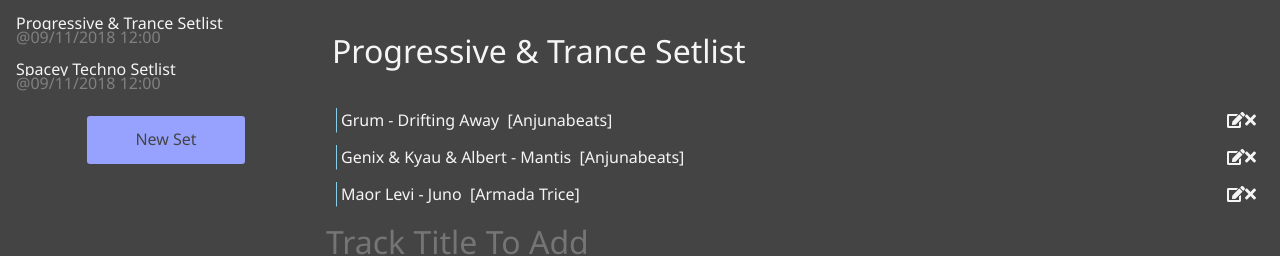
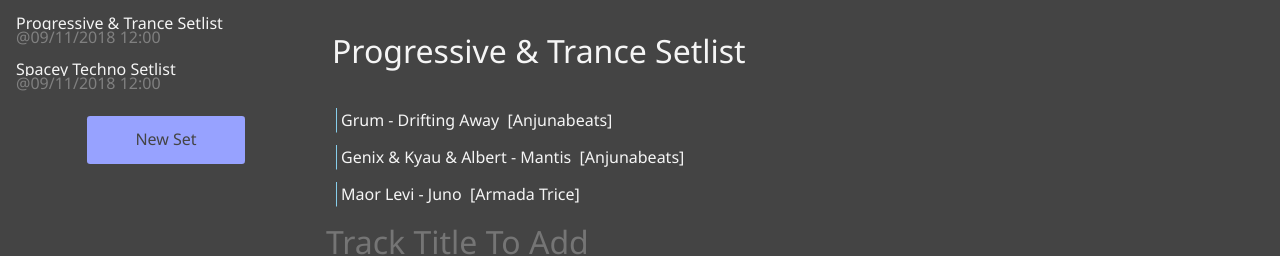
Before and after one commit to Kaan0200/set-builder-ui, an Angular app: page / in a window 1280 px wide. Shown: the top 256 px of the page. Built offline with nearby package versions, Linux system fonts and the light colour scheme.

Commit message:
removed fonts to get ready for boxicons

```diff
--- a/src/app/tracklist/tracklisting/tracklisting.component.html
+++ b/src/app/tracklist/tracklisting/tracklisting.component.html
@@ -5,10 +5,10 @@
     <span>&nbsp; [{{track.label}}]</span>
     <div class="icons">
         <span (click)="editTrack()">
-            <i class="fas fa-edit edit-icon"></i>
+            <i class=""></i>
         </span>
         <span (click)="deleteTrack()">
-            <i class="fas fa-times remove-icon"></i>
+            <i class="remove-icon"></i>
         </span>
     </div>
 </li>
--- a/src/app/tracklist/tracklisting/tracklisting.component.less
+++ b/src/app/tracklist/tracklisting/tracklisting.component.less
@@ -1,11 +1,10 @@
 .icons {
     float: right;
 }
-.remove-icon {
+.remove-icon:before {
+    cursor: pointer;
+}
+.edit-icon:before {
 
     cursor: pointer;
 }
-.edit-icon {
-
-    cursor: pointer;
-}
--- a/src/index.html
+++ b/src/index.html
@@ -5,10 +5,7 @@
   <title>SetBuilder</title>
   <base href="/">
 
-  <script defer src="https://use.fontawesome.com/releases/v5.0.8/js/all.js"></script>
-
   <meta name="viewport" content="width=device-width, initial-scale=1">
-  <link rel="icon" type="image/x-icon" href="favicon.ico">
 </head>
 <body>
   <app-root></app-root>
```
Also changed, not shown: src/app/tracklist/tracklisting/tracklisting.component.ts (line endings or trailing spaces), 1 other file (tests, documents, lock files or other folders).
